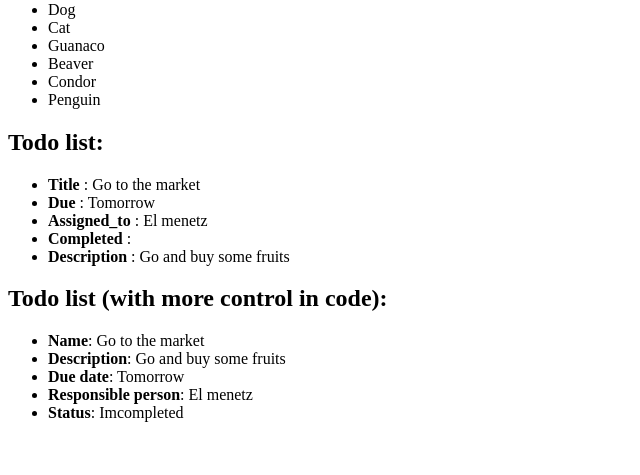
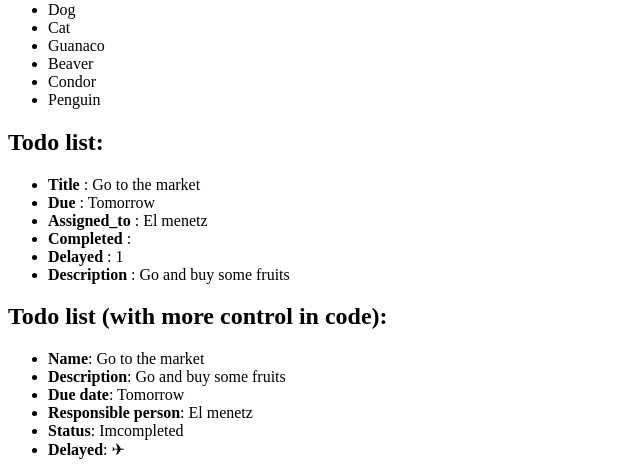
Before and after one commit to sebastian-sulbaran/php-practice, a PHP site: page /index.php?name=1 in a window 1280 px wide. Shown: the part 344-819 px from the top of the page, without its empty margins (0-640 px from the left). Before the commit the page ends 766 px from the top, so only its background shows below. Run offline with PHP 8.4, Linux system fonts and the light colour scheme.

Commit message:
Lesson 9. Working with conditionals and ternary operatos. Full mode and shortcut mode.

```diff
--- a/index.php
+++ b/index.php
@@ -20,6 +20,7 @@ $tasks = [
     "due" => "Tomorrow",
     "assigned_to" => "El menetz",
     "completed" => false,
+    "delayed" => true
 
 ];
 
--- a/index.view.php
+++ b/index.view.php
@@ -65,7 +65,24 @@
         </li>
 
         <li>
+            <!-- ternary operator -->
             <strong>Status</strong>: <?= $tasks['completed'] ? 'Completed': 'Imcompleted' ?>
+        </li>
+
+        <li>
+            <!-- regular conditional (shortcut) -->
+            <strong>Delayed</strong>:
+
+            <?php if ($tasks["delayed"]) : ?>
+
+                <span class="icon">&#9992;</span>
+
+                <?php else: ?>
+
+                    <span class="icon">&#10060;</span>
+
+            <?php endif ?>
+
         </li>
 
     </ul>
```
